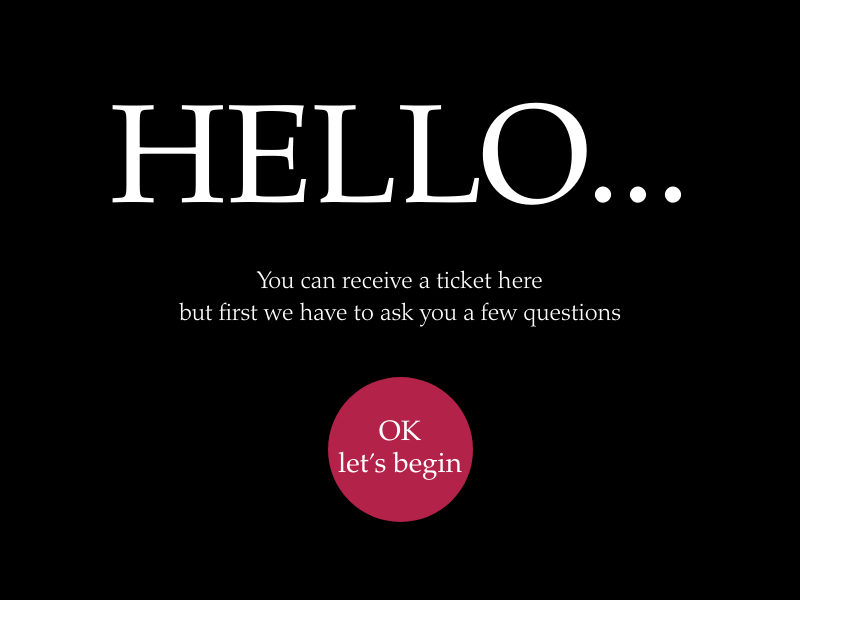
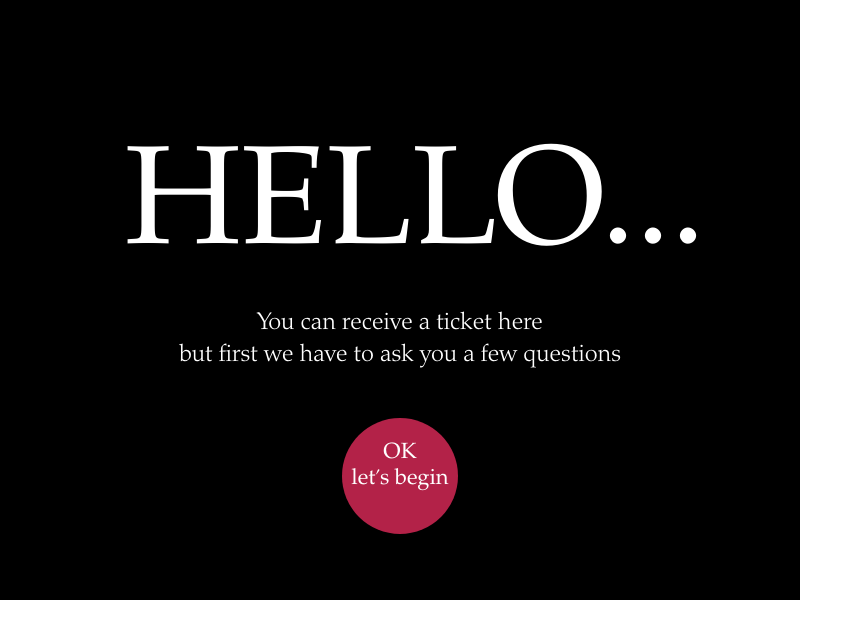
Before and after one commit to scottdickerson/interimaginary-ticket-kiosk, a React (Create React App) app: page / in a window 1280 px wide. Shown: the top 638 px of the page, without its empty margins (0-863 px from the left). Built offline with nearby package versions, Linux system fonts and the light colour scheme.

Commit message:
fix(styles): fixing the pixel positioning

```diff
--- a/src/containers/TicketPullScreen/TicketPullScreen.jsx
+++ b/src/containers/TicketPullScreen/TicketPullScreen.jsx
@@ -27,8 +27,10 @@ const TicketPullScreen = ({ history, location, resetDelay }) => {
           but first we have to ask you a few questions
         </p>
         <button className={styles.button} onClick={handleClick}>
-          OK
-          <br /> let&prime;s begin
+          <div className={styles.callToAction}>
+            OK
+            <br /> let&prime;s begin
+          </div>
         </button>
       </div>
     </PullScreen>
--- a/src/containers/TicketPullScreen/TicketPullScreen.module.css
+++ b/src/containers/TicketPullScreen/TicketPullScreen.module.css
@@ -13,7 +13,7 @@
 .title {
   text-transform: uppercase;
   font-size: 140px;
-  padding: 100px 0 25px;
+  padding: 141px 0 25px 30px;
 }
 
 .button {
@@ -22,13 +22,18 @@
   background-color: #b32248;
   color: white;
   border-radius: 50%;
-  font-size: 28px;
-  height: 145px;
-  width: 145px;
-  line-height: 32px;
+  font-size: 22px;
+  height: 116px;
+  width: 116px;
 }
 .button p {
   margin-top: 0.25rem;
   margin-bottom: 0.25rem;
   padding-bottom: 0.25rem;
 }
+.callToAction {
+  transform: translateY(-10px);
+  display: flex;
+  flex-flow: column;
+  align-items: center;
+}
--- a/src/containers/TicketSpinner/TicketSpinner.module.css
+++ b/src/containers/TicketSpinner/TicketSpinner.module.css
@@ -8,14 +8,13 @@
 
 .ticketSpinner img {
   animation: spin 2s infinite linear;
-  margin-top: 4rem;
+  margin-top: 80px;
 }
 .ticketSpinner h2 {
-  padding-top: 10vh;
+  padding-top: 34px;
 }
 
 .ticketText {
-  padding-top: 4rem;
   font-size: 48px;
 }
 .blink_me {
```
